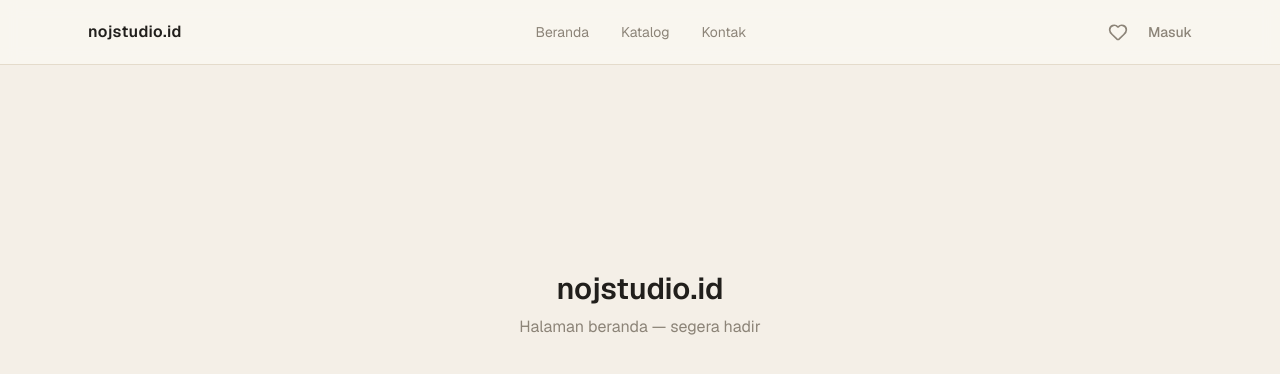
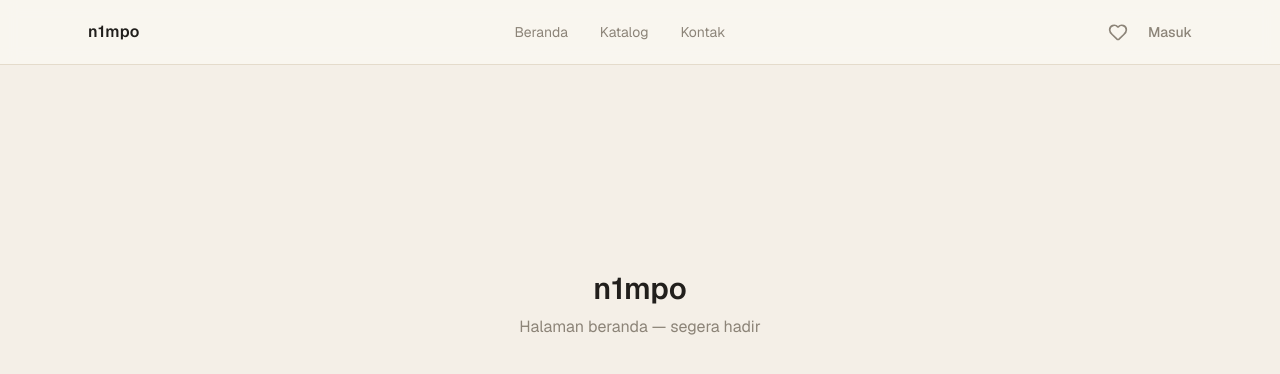
Before and after one commit to dimasrpl1/toko_fashion, a Next.js app: page / in a window 1280 px wide. Shown: the top 374 px of the page. Built offline with nearby package versions, Linux system fonts and the light colour scheme; no server answers.

Commit message:
feat: catalog, auth, wishlist, akun — Fase 1 ganti nama judul

```diff
--- a/src/app/(main)/katalog/[slug]/page.tsx
+++ b/src/app/(main)/katalog/[slug]/page.tsx
@@ -19,7 +19,8 @@ export async function generateMetadata({ params }: Props): Promise<Metadata> {
   const price     = formatPrice(product.price)
   const desc      = product.description
     ? `${product.description.slice(0, 120)}…`
-    : `${price}${product.size ? ` · Ukuran ${product.size}` : ''} · nojstudio.id`
+    // judul asli nya nojstudioid cuman untuk sementara n1mpo dulu
+    : `${price}${product.size ? ` · Ukuran ${product.size}` : ''} · n1mpo`
   const ogImage   = product.images[0]
     ? [{ url: product.images[0], width: 600, height: 800, alt: product.title }]
     : []
@@ -29,7 +30,8 @@ export async function generateMetadata({ params }: Props): Promise<Metadata> {
     description: desc,
     openGraph: {
       title:       product.title,
-      description: `${price}${product.size ? ` · Ukuran ${product.size}` : ''} · nojstudio.id`,
+      // judul asli nya nojstudioid cuman untuk sementara n1mpo dulu
+      description: `${price}${product.size ? ` · Ukuran ${product.size}` : ''} · n1mpo`,
       images:      ogImage,
       type:        'website',
     },
--- a/src/app/(main)/page.tsx
+++ b/src/app/(main)/page.tsx
@@ -2,7 +2,8 @@ export default function BerandaPage() {
   return (
     <div className="flex min-h-[60vh] items-center justify-center">
       <div className="text-center">
-        <h1 className="text-3xl font-semibold text-charcoal">nojstudio.id</h1>
+        {/* judul asli nya nojstudioid cuman untuk sementara n1mpo dulu */}
+        <h1 className="text-3xl font-semibold text-charcoal">n1mpo</h1>
         <p className="mt-2 text-warm-gray">Halaman beranda — segera hadir</p>
       </div>
     </div>
--- a/src/app/admin/layout.tsx
+++ b/src/app/admin/layout.tsx
@@ -3,7 +3,8 @@ export default function AdminLayout({ children }: { children: React.ReactNode })
     <div className="flex min-h-screen flex-col">
       <header className="sticky top-0 z-40 border-b border-soft-border bg-warm-white/80 backdrop-blur-sm">
         <div className="mx-auto flex h-14 max-w-6xl items-center px-6">
-          <span className="text-sm font-medium text-charcoal">nojstudio.id — Admin</span>
+          {/* judul asli nya nojstudioid cuman untuk sementara n1mpo dulu */}
+          <span className="text-sm font-medium text-charcoal">n1mpo — Admin</span>
         </div>
       </header>
       <main className="flex-1 p-6">{children}</main>
--- a/src/app/auth/login/page.tsx
+++ b/src/app/auth/login/page.tsx
@@ -14,8 +14,9 @@ export default async function LoginPage({ searchParams }: Props) {
       <div className="w-full max-w-sm">
         {/* Logo */}
         <div className="mb-8 text-center">
+          {/* judul asli nya nojstudioid cuman untuk sementara n1mpo dulu */}
           <Link href="/" className="text-lg font-semibold tracking-wide text-charcoal">
-            nojstudio.id
+            n1mpo
           </Link>
           <p className="mt-2 text-sm text-warm-gray">
             Masuk untuk menyimpan outfit favoritmu ke wishlist
@@ -26,7 +27,8 @@ export default async function LoginPage({ searchParams }: Props) {
         <div className="rounded-2xl border border-soft-border bg-warm-white p-6 shadow-sm">
           <LoginButton next={next} />
           <p className="mt-4 text-center text-xs text-warm-gray">
-            Dengan masuk, kamu setuju dengan kebijakan privasi nojstudio.id.
+            {/* judul asli nya nojstudioid cuman untuk sementara n1mpo dulu */}
+            Dengan masuk, kamu setuju dengan kebijakan privasi n1mpo.
           </p>
         </div>
 
--- a/src/app/layout.tsx
+++ b/src/app/layout.tsx
@@ -15,14 +15,16 @@ export const metadata: Metadata = {
         ? `https://${process.env.VERCEL_URL}`
         : 'http://localhost:3000')
   ),
+  // judul asli nya nojstudioid cuman untuk sementara n1mpo dulu
   title: {
-    default: 'nojstudio.id',
-    template: '%s | nojstudio.id',
+    default: 'n1mpo',
+    template: '%s | n1mpo',
   },
   description: 'Katalog outfit unik & terbatas — fashion rumahan yang bikin tampil beda.',
   icons: { icon: '/nojstudioid.jpg' },
   openGraph: {
-    siteName: 'nojstudio.id',
+    // judul asli nya nojstudioid cuman untuk sementara n1mpo dulu
+    siteName: 'n1mpo',
     locale: 'id_ID',
     type: 'website',
   },
--- a/src/components/katalog/product-card.tsx
+++ b/src/components/katalog/product-card.tsx
@@ -7,7 +7,8 @@ import { formatPrice } from '@/lib/format'
 import type { Product } from '@/lib/types'
 import { WishlistButton } from '@/components/wishlist/wishlist-button'
 
-const PLACEHOLDER = 'https://placehold.co/600x800/F4EFE7/8C8478?text=nojstudio.id'
+// judul asli nya nojstudioid cuman untuk sementara n1mpo dulu
+const PLACEHOLDER = 'https://placehold.co/600x800/F4EFE7/8C8478?text=n1mpo'
 
 type CardProduct = Pick<Product, 'id' | 'slug' | 'title' | 'price' | 'images' | 'status'>
 
@@ -18,7 +19,7 @@ export function ProductCard({ product }: { product: CardProduct }) {
 
   return (
     <article className="group overflow-hidden rounded-xl border border-soft-border bg-warm-white">
-      <Link href={`/katalog/${product.slug}`} className="relative block aspect-[3/4] overflow-hidden">
+      <Link href={`/katalog/${product.slug}`} className="relative block aspect-3/4 overflow-hidden">
         <Image
           src={img1}
           alt={product.title}
--- a/src/components/layout/header.tsx
+++ b/src/components/layout/header.tsx
@@ -15,8 +15,9 @@ export function Header() {
   return (
     <header className="hidden md:flex sticky top-0 z-40 w-full border-b border-soft-border bg-warm-white/80 backdrop-blur-sm">
       <div className="mx-auto flex h-16 w-full max-w-6xl items-center justify-between px-6">
+        {/* judul asli nya nojstudioid cuman untuk sementara n1mpo dulu */}
         <Link href="/" className="text-base font-semibold tracking-wide text-charcoal">
-          nojstudio.id
+          n1mpo
         </Link>
 
         <nav className="flex items-center gap-8">
--- a/src/components/produk/foto-galeri.tsx
+++ b/src/components/produk/foto-galeri.tsx
@@ -6,7 +6,8 @@ import { m, AnimatePresence } from 'motion/react'
 import { ChevronLeft, ChevronRight } from 'lucide-react'
 import { cn } from '@/lib/utils'
 
-const PLACEHOLDER = 'https://placehold.co/600x800/F4EFE7/8C8478?text=nojstudio.id'
+// judul asli nya nojstudioid cuman untuk sementara n1mpo dulu
+const PLACEHOLDER = 'https://placehold.co/600x800/F4EFE7/8C8478?text=n1mpo'
 
 const SWIPE_THRESHOLD = 50   // px offset minimum
 const SWIPE_VELOCITY  = 300  // px/s minimum
```
